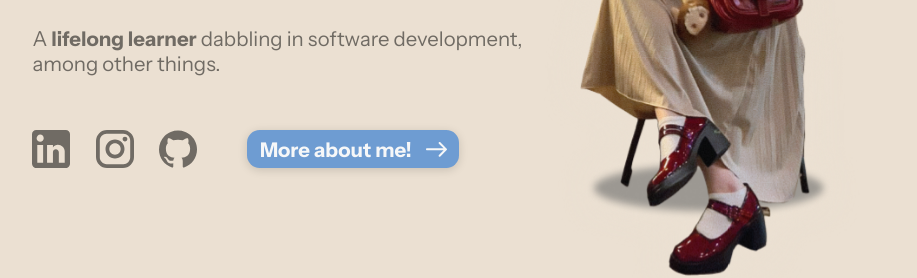
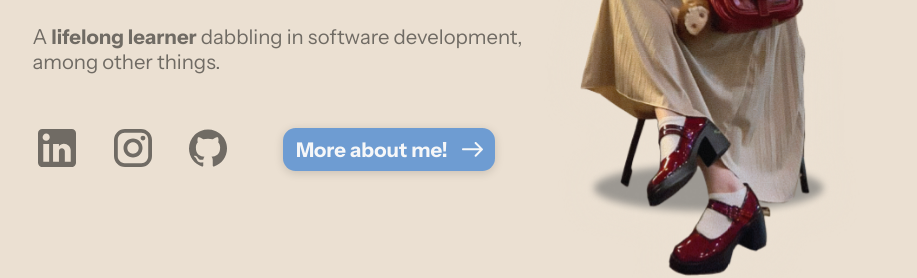
Before and after one commit to adelinechrltt/personal-website, a React (Vite) app: page / in a window 1280 px wide. Shown: the part 1240-1518 px from the top of the page, without its empty margins (182-1099 px from the left). Built offline with nearby package versions, Linux system fonts and the light colour scheme.

Commit message:
feat: Attach link to socials icons

```diff
--- a/src/pages/LandingPage/AboutMe.tsx
+++ b/src/pages/LandingPage/AboutMe.tsx
@@ -9,6 +9,8 @@ import AdelineFullBody from "../../assets/AdelineFullbody.png";
 import InstagramIcon from "../../assets/icons/Instagram";
 import GithubIcon from "../../assets/icons/GitHub";
 import LinkedInIcon from "../../assets/icons/LinkedIn";
+
+import { IconButton } from "../../assets/icons/IconButtonWrapper";
 
 import "./styles/AboutMe.css";
 import "./styles/Animations.css";
@@ -60,9 +62,15 @@ export default function AboutMe() {
 
                 <div className={`about-me-footer ${visible ? "animate-float-1" : ""}`}>
                     <span className="social-icons">
-                        <LinkedInIcon width={38} height={38} />
-                        <InstagramIcon width={38} height={38} />
-                        <GithubIcon width={38} height={38} />
+                        <IconButton onClick={() => window.open("https://linkedin.com/in/adelinechrltt", "_blank")}>
+                            <LinkedInIcon width={38} height={38} />
+                        </IconButton>
+                        <IconButton onClick={() => window.open("https://instagram.com/adelinechrltt", "_blank")}>
+                            <InstagramIcon width={38} height={38} />
+                        </IconButton>
+                        <IconButton onClick={() => window.open("https://github.com/adelinechrltt", "_blank")}>
+                            <GithubIcon width={38} height={38} />
+                        </IconButton>
                     </span>
 
                     <BtnSmallFill
```
